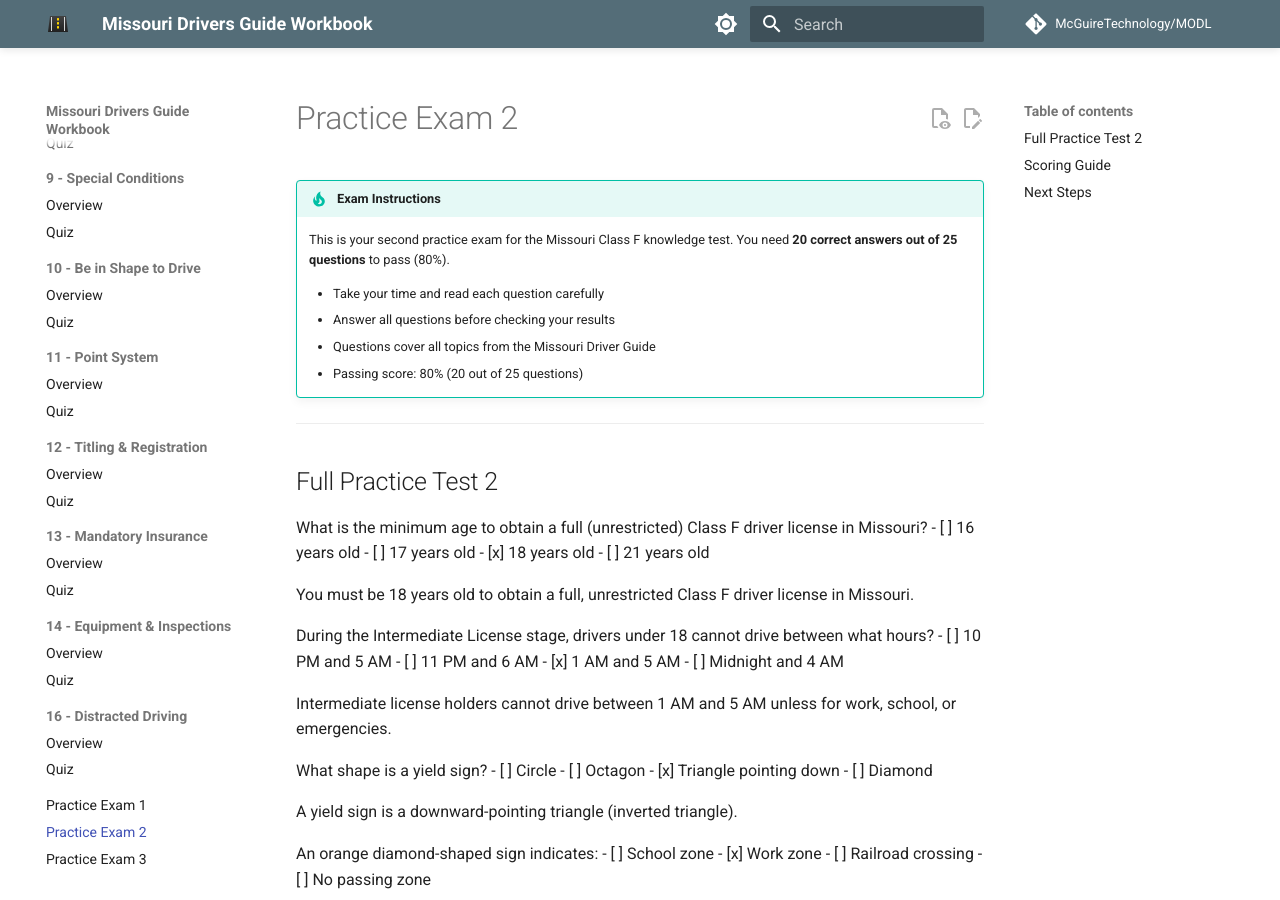
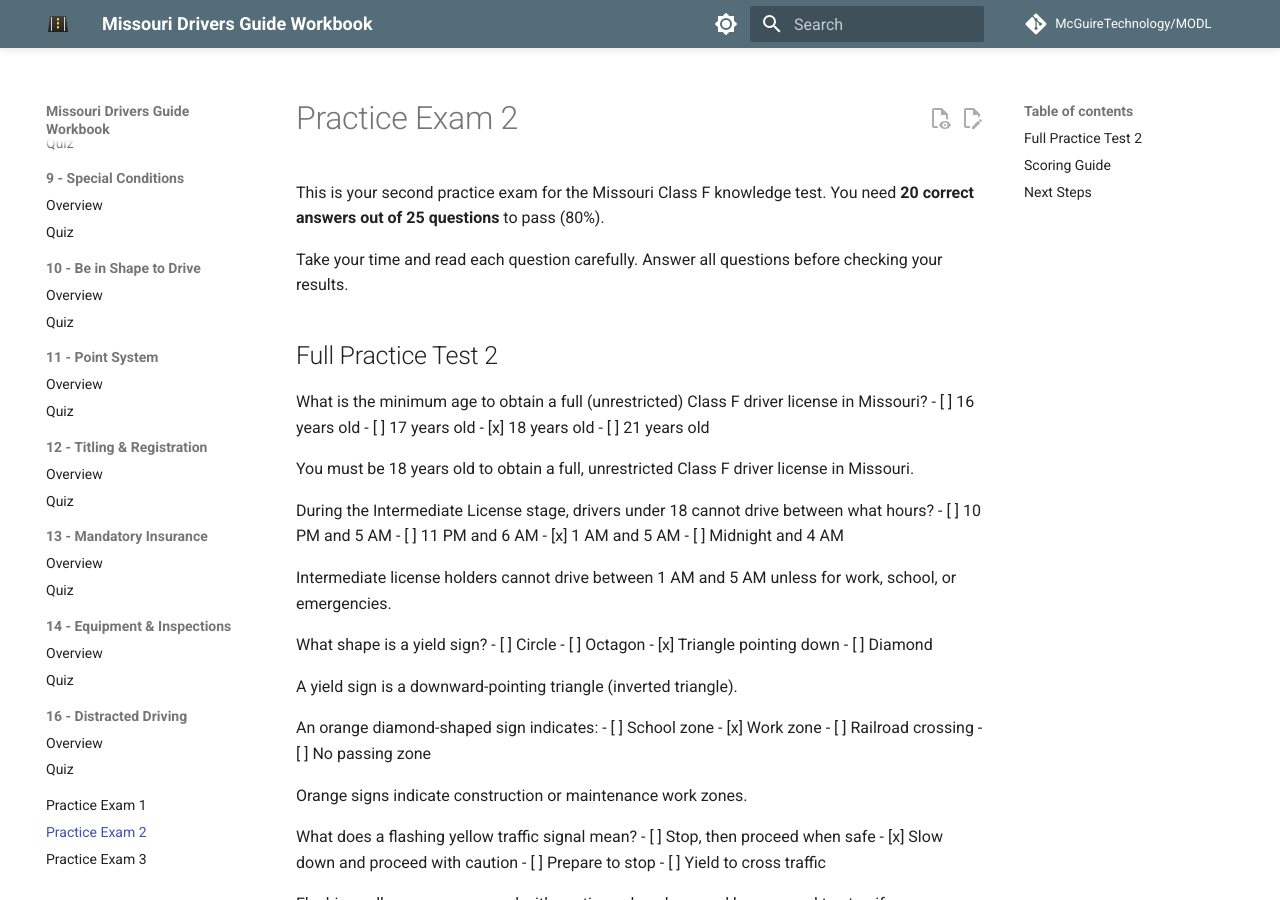
Before and after one commit to McGuireTechnology/MODL, an MkDocs documentation site: the page built from docs/practice-exam-2.md, in a window 1280 px wide and 900 px high. Built offline with MkDocs 1.6.1 and Material for MkDocs 9.7.7, drawn with Linux system fonts in a browser that asks for light colours; comment, search, counter and statistics services are not loaded; some of the changed text lies outside the part shown.

Commit message:
Add mkdocs-quiz markers to enable interactive functionality on practice exams

```diff
--- a/docs/practice-exam-2.md
+++ b/docs/practice-exam-2.md
@@ -1,14 +1,10 @@
 # Practice Exam 2
 
-!!! tip "Exam Instructions"
-    This is your second practice exam for the Missouri Class F knowledge test. You need **20 correct answers out of 25 questions** to pass (80%).
+<!-- mkdocs-quiz intro -->
+This is your second practice exam for the Missouri Class F knowledge test. You need **20 correct answers out of 25 questions** to pass (80%).
 
-    - Take your time and read each question carefully
-    - Answer all questions before checking your results
-    - Questions cover all topics from the Missouri Driver Guide
-    - Passing score: 80% (20 out of 25 questions)
-
----
+Take your time and read each question carefully. Answer all questions before checking your results.
+<!-- mkdocs-quiz intro end -->
 
 ## Full Practice Test 2
 
```
Also changed, not shown: other parts of docs/practice-exam-2.md (+4 -0 lines), docs/practice-exam-3.md (+8 -8 lines), docs/practice-exam.md (+8 -8 lines), site/practice-exam-2/index.html, site/practice-exam-3/index.html, site/practice-exam/index.html, site/search/search_index.json.
